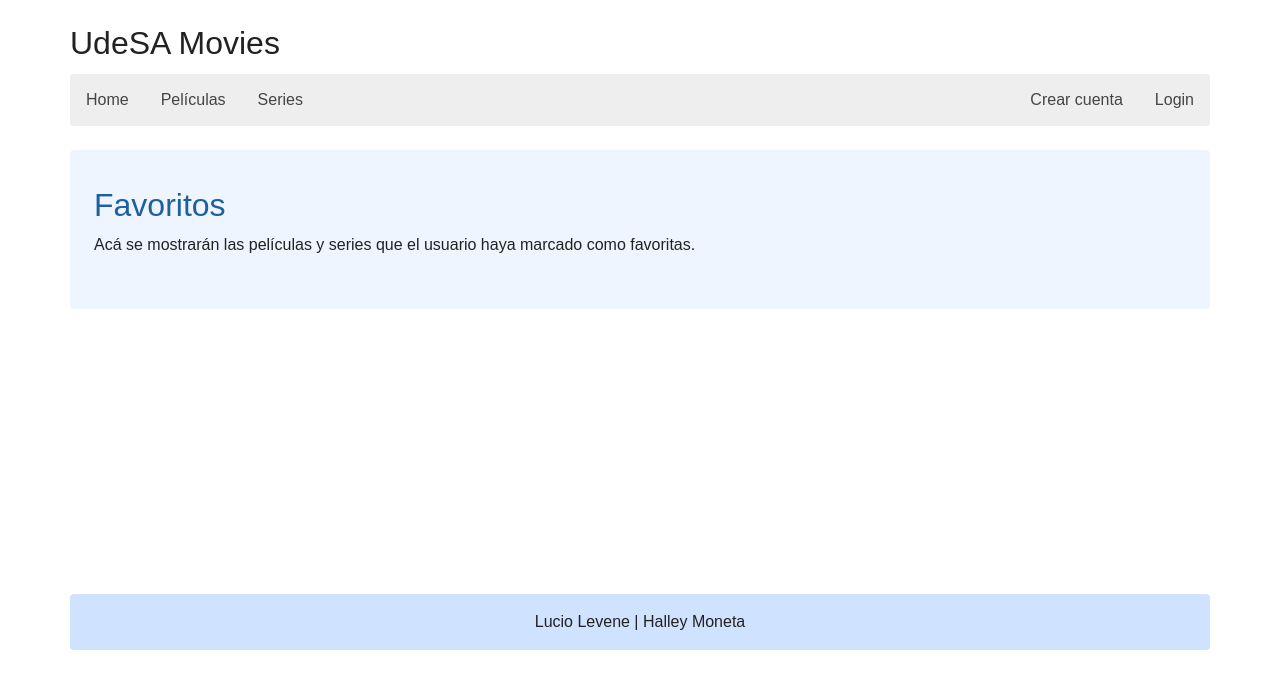
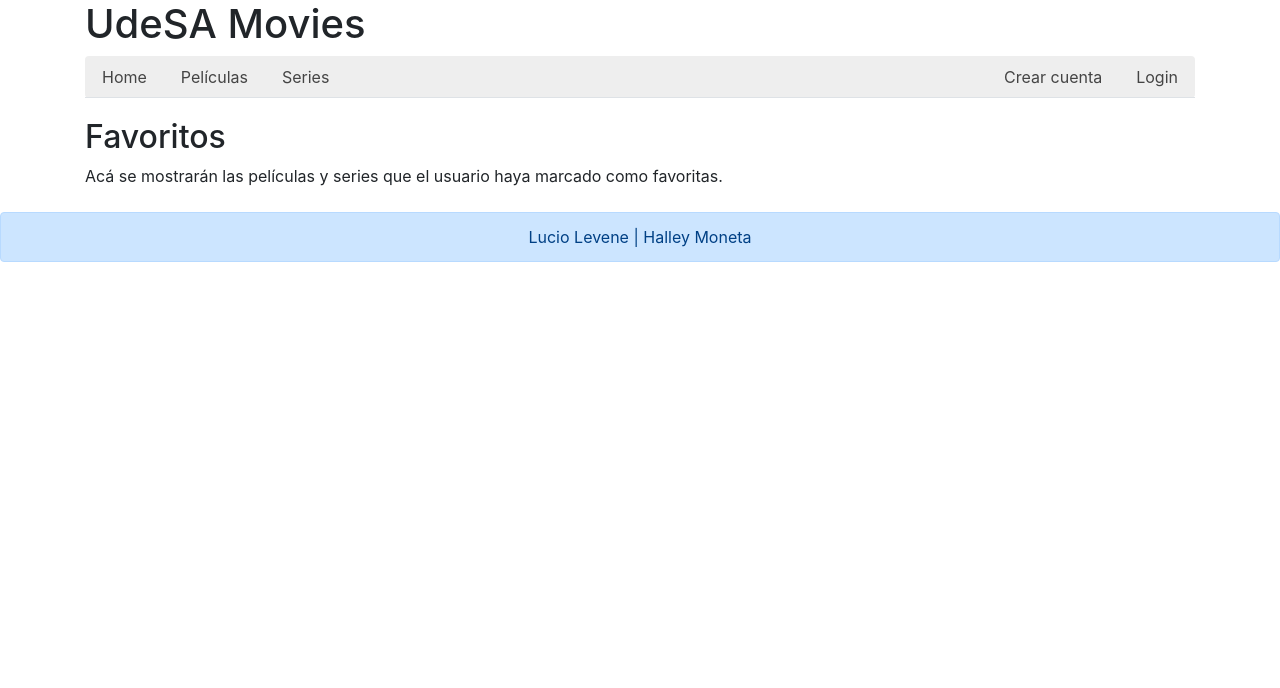
Before and after one commit to luciolevene/pi-levene-moneta, a React (Create React App) app: page /favoritos in a window 1280 px wide. Shown: the top 688 px of the page. Built offline with nearby package versions, Linux system fonts and the light colour scheme.

Commit message:
adapte el header y el footer a la maqueta base, separe el css del header y borre css sin uso

```diff
--- a/public/css/styles.css
+++ b/public/css/styles.css
@@ -1,20 +1,3 @@
-nav {
-    display: grid;
-    grid-template-columns: 1fr;
-    background-color: #eee;
-    border-radius: 4px;
-    margin-bottom: 20px;
-}
-.nav {
-    margin: 0 !important;
-}
-.nav a{
-    color: #444;
-    text-decoration: none;
-}
-.nav a:hover{
-    font-weight: bold;
-}
 .search-form, .filter-form {
     padding: .5rem 0;
     margin-bottom: 20px;
@@ -84,9 +67,3 @@ nav {
 .all-movies .single-card-movie {
     width: 15%;
 }
-
-@media(min-width: 765px){
-    nav {
-        grid-template-columns: 1fr;
-    }
-}
--- a/src/App.css
+++ /dev/null
@@ -1,21 +0,0 @@
-.contenedor-principal {
-  width: 90%;
-  max-width: 1140px;
-  margin: 0 auto;
-}
-
-main {
-  min-height: 420px;
-}
-
-.pantalla-provisoria {
-  padding: 36px 24px;
-  margin: 24px 0;
-  border-radius: 4px;
-  background-color: #eef5ff;
-}
-
-.pantalla-provisoria h2 {
-  margin-top: 0;
-  color: #1d5f9f;
-}
--- a/src/App.js
+++ b/src/App.js
@@ -12,12 +12,11 @@ import DetalleSerie from './screens/DetalleSerie/DetalleSerie';
 import Favoritos from './screens/Favoritos/Favoritos';
 import ResultadosBusqueda from './screens/ResultadosBusqueda/ResultadosBusqueda';
 import NotFound from './screens/NotFound/NotFound';
-import './App.css';
 
 function App() {
   return (
     <React.Fragment>
-      <div className="contenedor-principal">
+      <div className="container">
         <Header />
         <main>
           <Switch>
@@ -33,8 +32,8 @@ function App() {
             <Route component={NotFound} />
           </Switch>
         </main>
-        <Footer />
       </div>
+      <Footer />
     </React.Fragment>
   );
 }
--- a/src/components/Footer/Footer.css
+++ /dev/null
@@ -1,11 +0,0 @@
-footer {
-  margin-top: 24px;
-  padding: 16px;
-  border-radius: 4px;
-  background-color: #cfe2ff;
-  text-align: center;
-}
-
-footer p {
-  margin: 0;
-}
--- a/src/components/Footer/Footer.js
+++ b/src/components/Footer/Footer.js
@@ -1,10 +1,9 @@
 import React from 'react';
-import './Footer.css';
 
 function Footer() {
   return (
-    <footer>
-      <p>Lucio Levene | Halley Moneta</p>
+    <footer className="alert alert-primary mt-4 text-center">
+      <p className="mb-0">Lucio Levene | Halley Moneta</p>
     </footer>
   );
 }
--- a/src/components/Header/Header.css
+++ b/src/components/Header/Header.css
@@ -1,45 +1,23 @@
-header h1 {
-  margin: 24px 0 12px;
-  font-size: 2rem;
+nav {
+    display: grid;
+    grid-template-columns: 1fr;
+    background-color: #eee;
+    border-radius: 4px;
+    margin-bottom: 20px;
 }
-
-header h1 a {
-  color: #222;
-  text-decoration: none;
+.nav {
+    margin: 0 !important;
 }
-
-nav {
-  margin-bottom: 20px;
-  border-radius: 4px;
-  background-color: #eee;
-}
-
-.menu-navegacion {
-  display: flex;
-  align-items: center;
-  flex-wrap: wrap;
-  margin: 0;
-  padding: 0;
-  list-style: none;
-}
-
-.menu-navegacion li a {
-  display: block;
-  padding: 14px 16px;
+.nav a{
     color: #444;
     text-decoration: none;
 }
-
-.menu-navegacion li a:hover {
+.nav a:hover{
     font-weight: bold;
 }
 
-.item-derecha {
-  margin-left: auto;
-}
-
-@media (max-width: 620px) {
-  .item-derecha {
-    margin-left: 0;
+@media(min-width: 765px){
+    nav {
+        grid-template-columns: 1fr;
     }
 }
--- a/src/components/Header/Header.js
+++ b/src/components/Header/Header.js
@@ -9,19 +9,23 @@ function Header() {
   let usuarioEnSesion = cookies.get('user-auth-cookie');
 
   return (
-    <header>
-      <h1><Link to="/">UdeSA Movies</Link></h1>
+    <React.Fragment>
+      <h1>UdeSA Movies</h1>
       <nav>
-        <ul className="menu-navegacion">
-          <li><Link to="/">Home</Link></li>
-          <li><Link to="/peliculas">Películas</Link></li>
-          <li><Link to="/series">Series</Link></li>
-          {usuarioEnSesion ? <li><Link to="/favoritos">Favoritos</Link></li> : null}
-          {!usuarioEnSesion ? <li className="item-derecha"><Link to="/crear-cuenta">Crear cuenta</Link></li> : null}
-          {!usuarioEnSesion ? <li><Link to="/login">Login</Link></li> : null}
+        <ul className="nav nav-tabs my-4">
+          <li className="nav-item"><Link className="nav-link" to="/">Home</Link></li>
+          <li className="nav-item"><Link className="nav-link" to="/peliculas">Películas</Link></li>
+          <li className="nav-item"><Link className="nav-link" to="/series">Series</Link></li>
+          {usuarioEnSesion ?
+            <li className="nav-item"><Link className="nav-link" to="/favoritos">Favoritos</Link></li> :
+            <React.Fragment>
+              <li className="nav-item ml-auto"><Link className="nav-link" to="/crear-cuenta">Crear cuenta</Link></li>
+              <li className="nav-item"><Link className="nav-link" to="/login">Login</Link></li>
+            </React.Fragment>
+          }
         </ul>
       </nav>
-    </header>
+    </React.Fragment>
   );
 }
 
--- a/src/index.css
+++ /dev/null
@@ -1,10 +0,0 @@
-* {
-  box-sizing: border-box;
-}
-
-body {
-  margin: 0;
-  color: #222;
-  background-color: #fff;
-  font-family: Arial, Helvetica, sans-serif;
-}
--- a/src/index.js
+++ b/src/index.js
@@ -1,7 +1,6 @@
 import ReactDOM from 'react-dom/client';
 import { BrowserRouter } from 'react-router-dom';
 import App from './App';
-import './index.css';
 
 const root = ReactDOM.createRoot(document.getElementById('root'));
 root.render(
```
Lines whose indentation alone changed are shown as unchanged.
